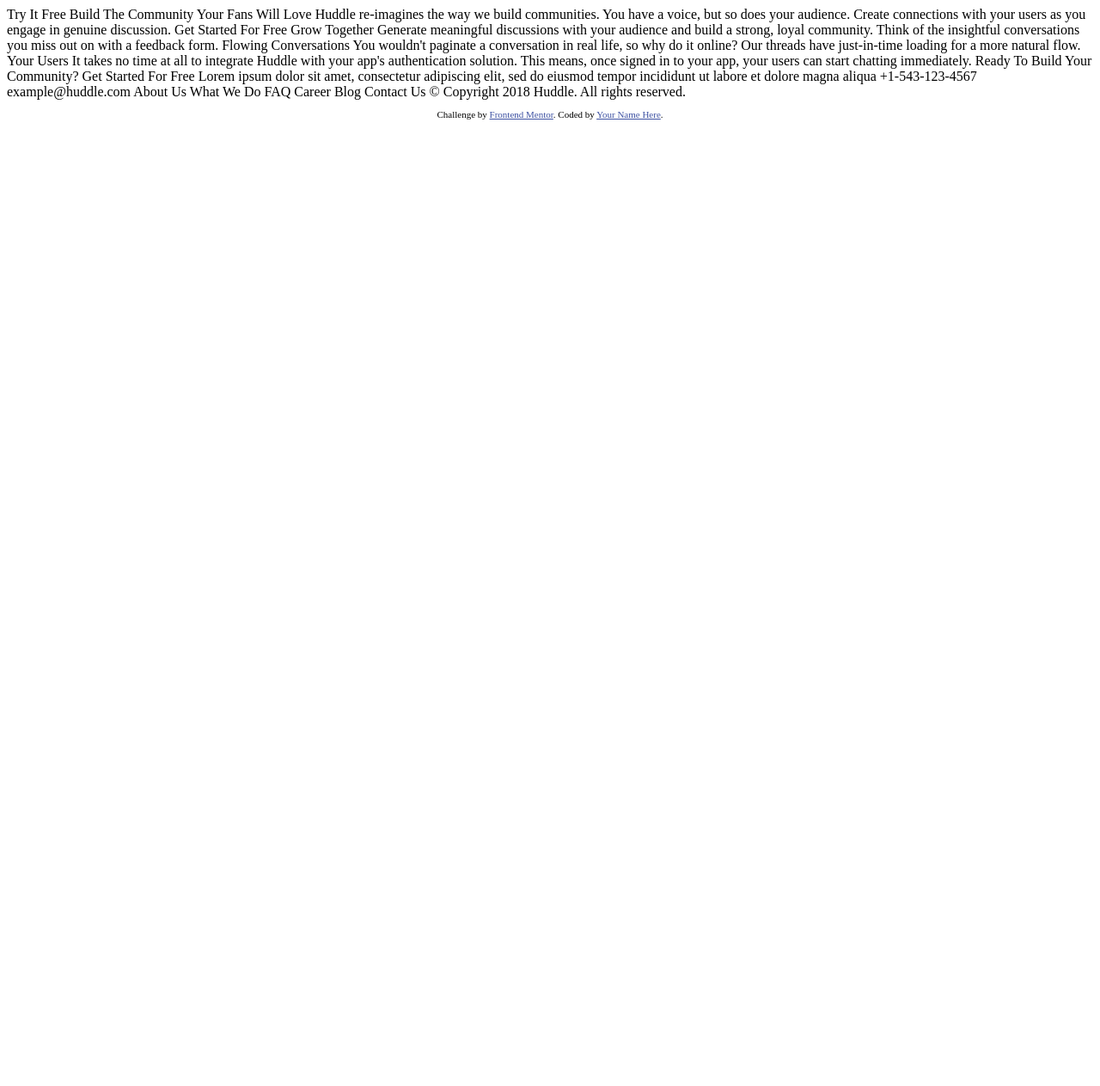
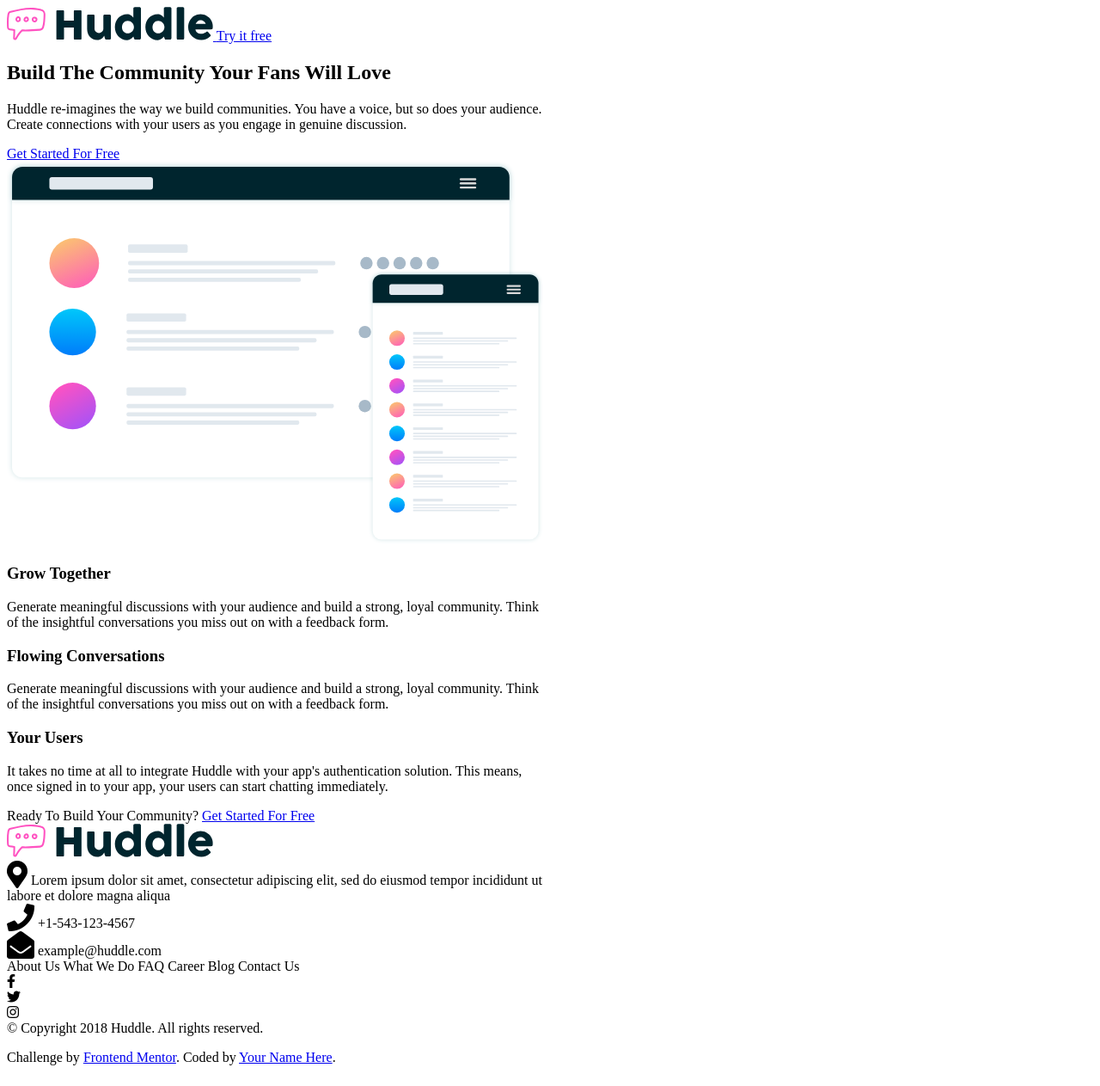
Before and after one commit to EMirando7/huddle, a plain HTML site: page index.html in a window 1280 px wide. Shown: the whole page at 86% size. Before the commit the page ends 800 px from the top, so only its background shows below. Drawn offline with Linux system fonts and the light colour scheme.

Commit message:
Further additions to production
Various changes made to the readability of HTML markup to have better understanding of Grid areas with readable classes and IDs. A more seemeless execution of Grid layout implemented.

```diff
--- a/index.html
+++ b/index.html
@@ -7,49 +7,99 @@
   <link rel="icon" type="image/png" sizes="32x32" href="./images/favicon-32x32.png">
 
   <title>Frontend Mentor | Huddle landing page with alternating feature blocks</title>
+  <link rel="stylesheet" href="style.css">
+  <link rel="stylesheet" href="https://use.fontawesome.com/releases/v5.8.1/css/all.css" integrity="sha384-50oBUHEmvpQ+1lW4y57PTFmhCaXp0ML5d60M1M7uH2+nqUivzIebhndOJK28anvf" crossorigin="anonymous">
 
-  <!-- Feel free to remove these styles or customise in your own stylesheet 👍 -->
-  <style>
-    .attribution { font-size: 11px; text-align: center; }
-    .attribution a { color: hsl(228, 45%, 44%); }
-  </style>
+
 </head>
 <body>
 
-  Try It Free
+<section class="top-wrap">
+  <!-- <div class="top-half-wrap">Includes up to the get started for free btn -->
+    <!-- <header class="top-box">Logo and top right button -->
+       <a href="#" class="logo">
+        <img src="images/logo.svg" alt="">
+      </a>
 
-  Build The Community Your Fans Will Love
+      <a href="#" type ="button"class="top-right-free" target="_blank">
+        Try it free
+      </a>
+    <!-- </header> -->
 
-  Huddle re-imagines the way we build communities. You have a voice, but so does your audience.
-  Create connections with your users as you engage in genuine discussion.
+<!--#####################################################################################################-->
+  <div class="mid-windowimg">
+    <h2>Build The Community Your Fans Will Love</h2>
 
+    <p>Huddle re-imagines the way we build communities. You have a voice, but so does your audience.
+    Create connections with your users as you engage in genuine discussion.</p>
+    <a href="#" type="button" target="_blank" class="start-free-button">
       Get Started For Free
+    </a>
 
-  Grow Together
 
-  Generate meaningful discussions with your audience and build a strong, loyal community.
+  <img id="grabber-img"src="images/illustration-mockups.svg" alt="#">
+  </div>
+</section>
+<!--########################################################################################################-->
+
+<section class="middle-wrap">
+  <div class="top-box">
+    <h3>Grow Together</h3>
+    <p>Generate meaningful discussions with your audience and build a strong, loyal community.
     Think of the insightful conversations you miss out on with a feedback form.
+    </p>
+  </div>
 
-  Flowing Conversations
+  <div class="middle-box">
+    <h3>Flowing Conversations</h3>
+    <p>Generate meaningful discussions with your audience and build a strong, loyal community.
+    Think of the insightful conversations you miss out on with a feedback form.
+    </p>
+  </div>
 
-  You wouldn't paginate a conversation in real life, so why do it online? Our threads
-  have just-in-time loading for a more natural flow.
-
-  Your Users
-
+  <div class="bottom-box">
+    <h3>Your Users</h3>
+    <p>
     It takes no time at all to integrate Huddle with your app's authentication solution.
     This means, once signed in to your app, your users can start chatting immediately.
+    </p>
+  </div>
+</section>
 
+
+
+<div class="pop-out">
   Ready To Build Your Community?
+  <a href="#" type="button" target="_blank" class="popout-button">
+    Get Started For Free
+  </a>
+</div>
 
-  Get Started For Free
 
+<section class="bottom-wrap">
+  <img src="images/logo.svg" alt="#">
+  <div class="location">
+    <i class="fas fa-map-marker-alt fa-2x"></i>
     Lorem ipsum dolor sit amet, consectetur adipiscing elit, sed do eiusmod tempor
     incididunt ut labore et dolore magna aliqua
 
+  </div>
+
+  <div class="phone-number">
+    <i class="fas fa-phone fa-2x"></i>
     +1-543-123-4567
+  </div>
+
+  <div class="email-address">
+  <i class="fas fa-envelope-open fa-2x"></i>
   example@huddle.com
+  </div>
 
+
+
+
+  <nav class="info">
+    <div class="links">
     About Us
     What We Do
     FAQ
@@ -57,6 +107,28 @@
     Career
     Blog
     Contact Us
+    </div>
+  </nav>
+
+  <section class="social-links">
+    <div class="fb">
+    <i class="fab fa-facebook-f"></i>
+    </div>
+
+      <div class="twitter">
+        <i class="fab fa-twitter"></i>
+      </div>
+
+      <div class="insta">
+        <i class="fab fa-instagram"></i>
+      </div>
+    </section>
+</section>
+
+<!--End of whole wrapper(.wrapper)-->
+
+
+
 
   &copy; Copyright 2018 Huddle. All rights reserved.
 
@@ -64,6 +136,7 @@
     <p class="attribution">
       Challenge by <a href="https://www.frontendmentor.io?ref=challenge" target="_blank">Frontend Mentor</a>.
       Coded by <a href="#">Your Name Here</a>.
+
     </p>
   </footer>
 </body>
--- /dev/null
+++ b/style.css
@@ -0,0 +1,39 @@
+:root {
+  --Pink: hsl(322, 100%, 66%);
+  --VeryPaleCyan: hsl(193, 100%, 96%);
+  --GrayishBlue: hsl(208, 11%, 55%);
+
+
+}
+
+html  {
+  display: grid;
+  grid-template-rows:
+    [onerline] 5% [tworline] 20%[threerline] 20% [fourrline] 20% [fiverline] 20%[sixrline] 15% [sevenrline];
+  grid-template-columns: 1fr 1fr;
+}
+
+.logo {
+  grid-column-start: 1;
+  grid-column-end: 2;
+  grid-row-start: 1;
+  grid-row-end: 2;
+
+}
+
+.top-right-free {
+  grid-column-start: 2;
+  grid-column-end: 3;
+  grid-row-start: 1;
+  grid-row-end: 2;
+  justify-self: end;
+}
+
+#grabber-img {
+  grid-column-start: 1;
+  grid-column-end: 2;
+  grid-row-start: 3;
+  grid-row-end: 4;
+  width: 100%;
+  height: 100%;
+}
```
Lines whose indentation alone changed are shown as unchanged.
